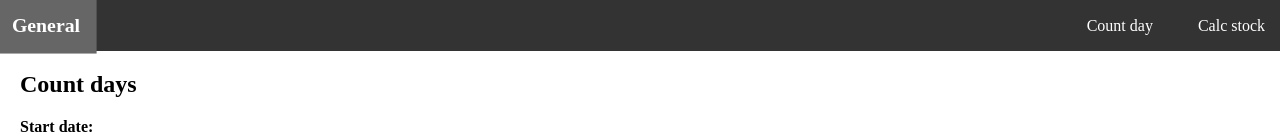
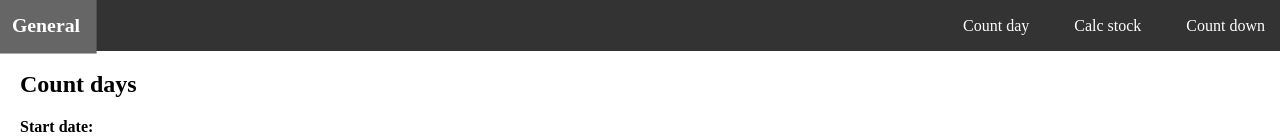
Before and after one commit to matthewOngChoon/CountDay-CalcStock, a plain HTML site: page index.html in a window 1280 px wide. Shown: the top 139 px of the page. Drawn offline with Linux system fonts and the light colour scheme.

Commit message:
Update index.html

```diff
--- a/index.html
+++ b/index.html
@@ -9,6 +9,7 @@
             <ul>
                 <li><a href=index.html>Count day</a></li>
                 <li><a href=calc_stock.html>Calc stock</a></li>
+                <li><a href=countdown.html>Count down</a></li>
             </ul>
         </nav>
         <main>
```
